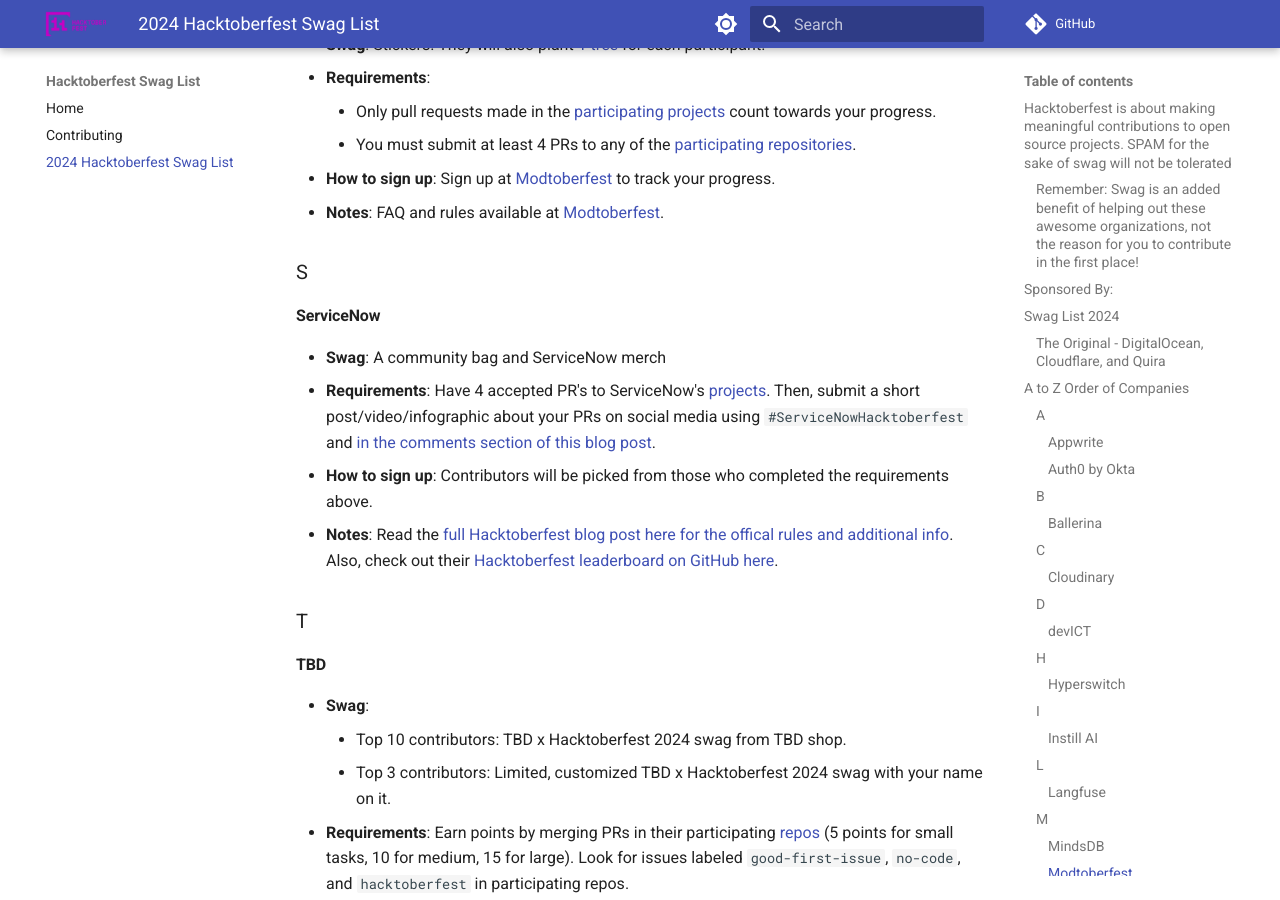
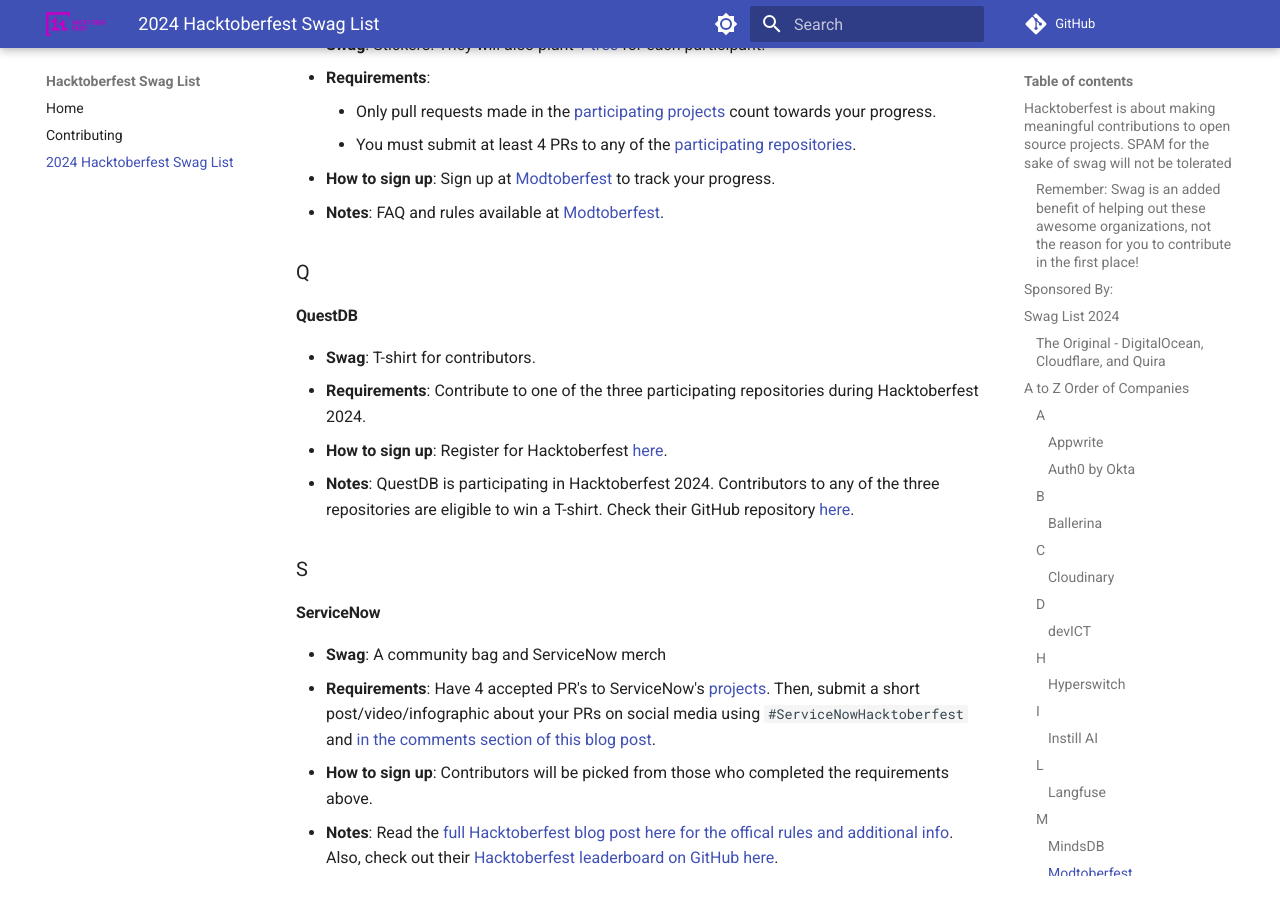
Before and after one commit to crweiner/hacktoberfest-swag-list, an MkDocs documentation site: the page built from docs/list.md, in a window 1280 px wide and 900 px high, scrolled down 4123 px. Built offline with MkDocs 1.6.1 and Material for MkDocs 9.7.7, drawn with Linux system fonts in a browser that asks for light colours; plug-ins that fetch from the network failed and are left out; comment, search, counter and statistics services are not loaded.

Commit message:
added quest db

```diff
--- a/docs/list.md
+++ b/docs/list.md
@@ -132,6 +132,15 @@
 - **How to sign up**:  Sign up at [Modtoberfest](https://modtoberfest.com/api/auth/signin) to track your progress.
 - **Notes**: FAQ and rules available at [Modtoberfest](https://modtoberfest.com/).
 
+### Q
+
+#### **QuestDB**
+
+- **Swag**: T-shirt for contributors.
+- **Requirements**: Contribute to one of the three participating repositories during Hacktoberfest 2024.
+- **How to sign up**: Register for Hacktoberfest [here](https://hacktoberfest.com/participation/).
+- **Notes**: QuestDB is participating in Hacktoberfest 2024. Contributors to any of the three repositories are eligible to win a T-shirt. Check their GitHub repository [here](https://github.com/questdb/questdb).
+
 ### S
 
 #### **ServiceNow**
```
